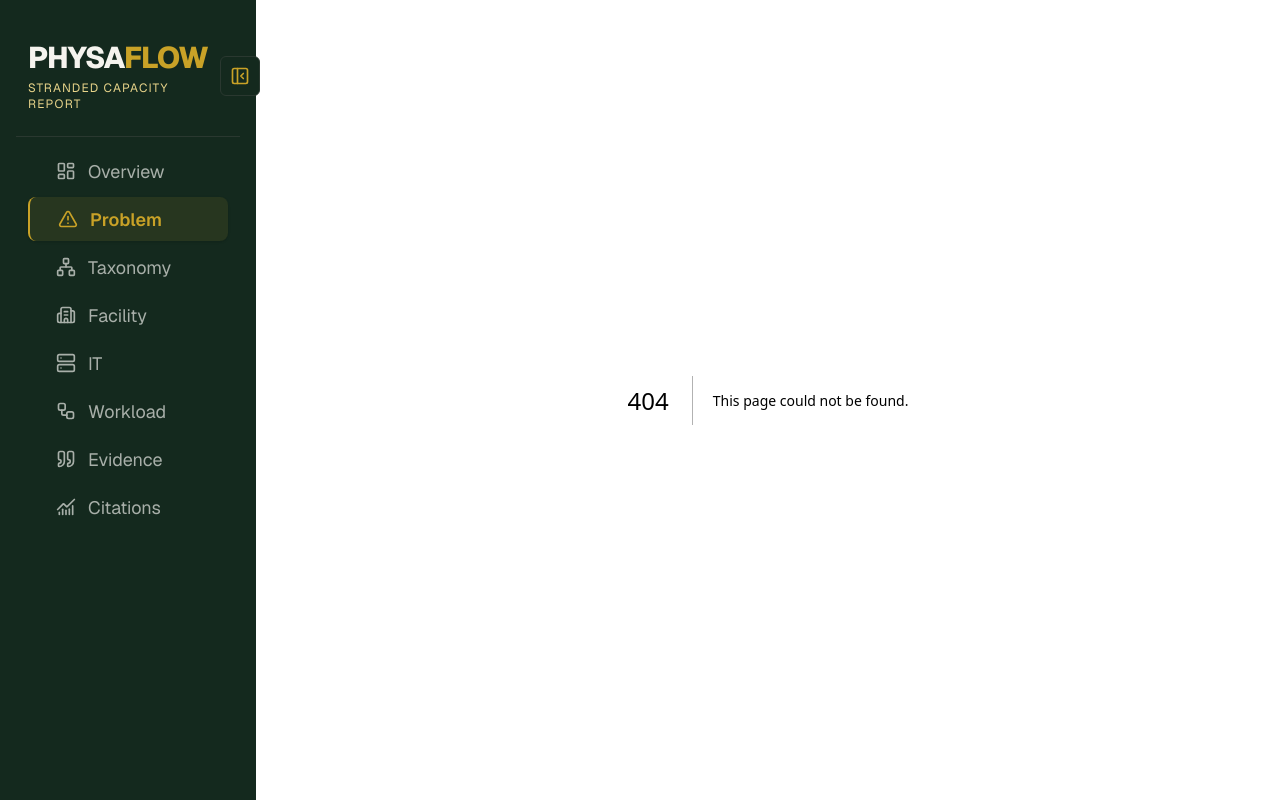
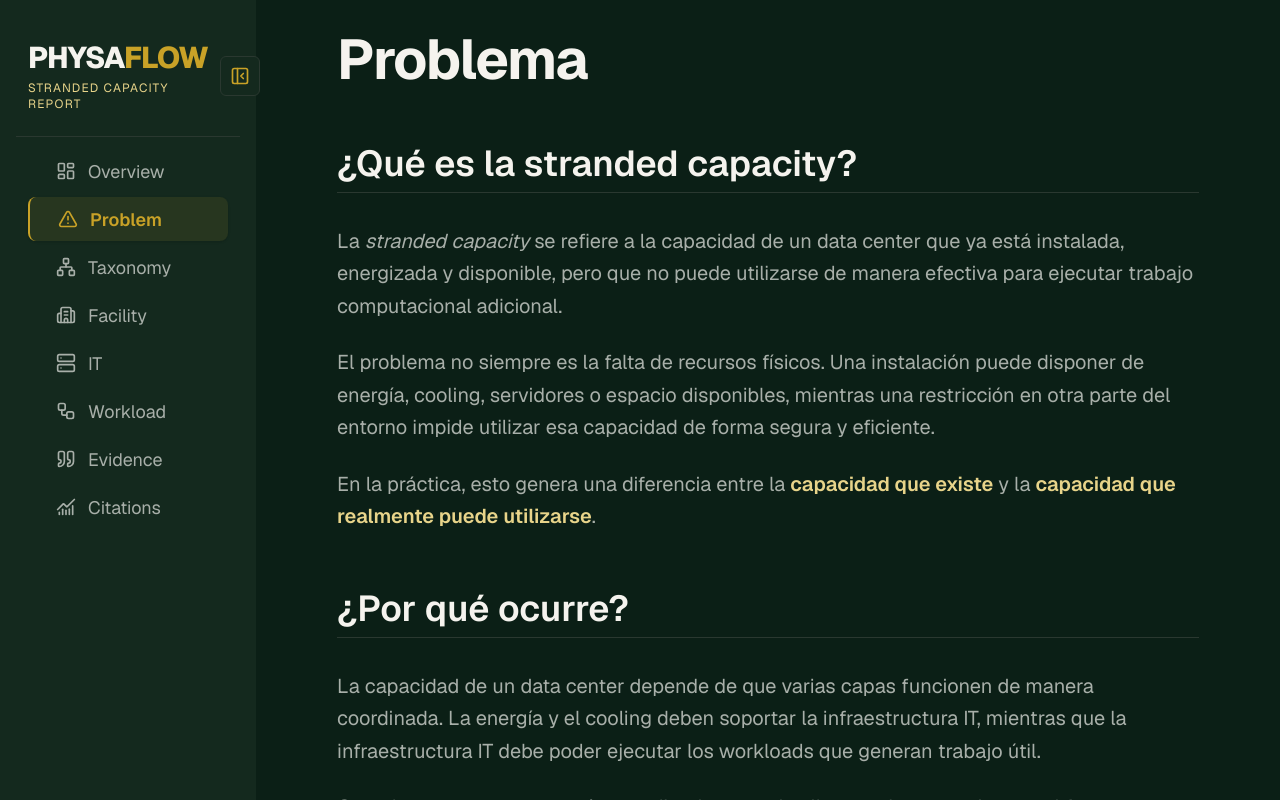
Before and after one commit to No-Country-simulation/so7-26-team-02-physaflow-public-report, a Next.js app: page /problem in a window 1280 px wide. Before the commit this address had no page. Built offline with nearby package versions, Linux system fonts and the light colour scheme.

Commit message:
feat: add Problem section

```diff
--- /dev/null
+++ b/app/problem/page.mdx
@@ -0,0 +1,53 @@
+# Problema
+
+## ¿Qué es la stranded capacity?
+
+La *stranded capacity* se refiere a la capacidad de un data center que ya está instalada, energizada y disponible, pero que no puede utilizarse de manera efectiva para ejecutar trabajo computacional adicional.
+
+El problema no siempre es la falta de recursos físicos. Una instalación puede disponer de energía, cooling, servidores o espacio disponibles, mientras una restricción en otra parte del entorno impide utilizar esa capacidad de forma segura y eficiente.
+
+En la práctica, esto genera una diferencia entre la **capacidad que existe** y la **capacidad que realmente puede utilizarse**.
+
+## ¿Por qué ocurre?
+
+La capacidad de un data center depende de que varias capas funcionen de manera coordinada. La energía y el cooling deben soportar la infraestructura IT, mientras que la infraestructura IT debe poder ejecutar los workloads que generan trabajo útil.
+
+Cuando estas capas no están coordinadas, una de ellas puede convertirse en el factor limitante aunque exista capacidad disponible en las demás.
+
+Por ejemplo, un data center puede disponer de capacidad eléctrica, pero las restricciones de cooling pueden impedir aumentar la carga de determinados servidores. De forma similar, pueden existir servidores instalados y disponibles, pero los workloads pueden no estar distribuidos o programados de manera que permitan aprovechar esa infraestructura.
+
+Esta interacción puede convertir capacidad disponible en capacidad stranded.
+
+
+## La coordinación entre capas
+
+La capacidad de un data center depende de la interacción entre tres capas principales: **Facility, IT y Workload**. Facility proporciona los recursos físicos necesarios, IT utiliza esos recursos para ejecutar infraestructura informática y Workload determina cómo se utiliza esa infraestructura.
+
+Cuando estas capas no están coordinadas, una restricción en cualquiera de ellas puede impedir aprovechar capacidad que permanece disponible en las demás.
+
+Estas tres capas se analizan con mayor detalle en la sección **Taxonomy**, donde se clasifican las diferentes formas en que pueden aparecer estas restricciones.
+
+## La brecha de capacidad
+
+La *stranded capacity* es, por tanto, un problema de coordinación además de un problema de capacidad.
+
+Un recurso puede estar disponible de forma aislada y, sin embargo, permanecer inutilizable dentro del entorno operativo completo. Identificar dónde aparece esta restricción es necesario para comprender qué capacidad puede recuperarse o utilizarse de forma más eficiente.
+
+## Indicadores
+
+Un escenario hipotético podría mostrar:
+
+- Capacidad instalada: 10 MW
+- Capacidad utilizable: 8.2 MW
+- Capacidad stranded: 18%
+- Tiempo bajo restricción: 8 horas
+
+*Illustrative data — not based on measured PhysaFlow results.*
+
+## ¿Por qué importa?
+
+Identificar la *stranded capacity* permite comprender dónde los recursos disponibles están siendo bloqueados y no pueden convertirse en trabajo computacional útil.
+
+El siguiente paso es clasificar las diferentes formas en que aparecen estas restricciones dentro de las capas **Facility, IT y Workload**. Esta taxonomía proporciona una estructura para analizar cómo cada capa puede contribuir a que una parte de la capacidad permanezca stranded.
+
+> Illustrative data — not based on measured PhysaFlow results.
```
